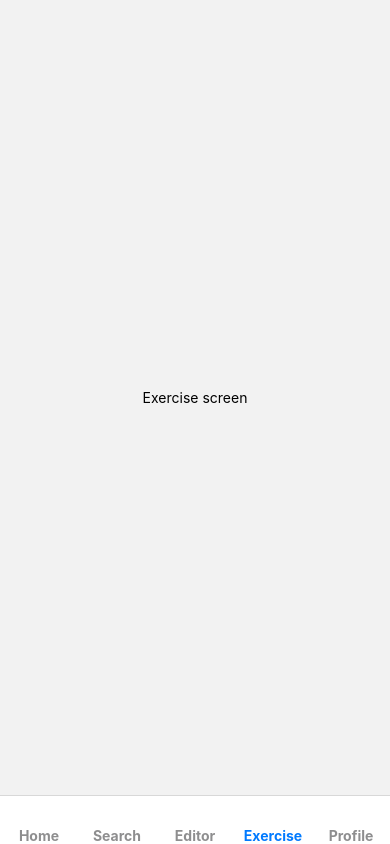
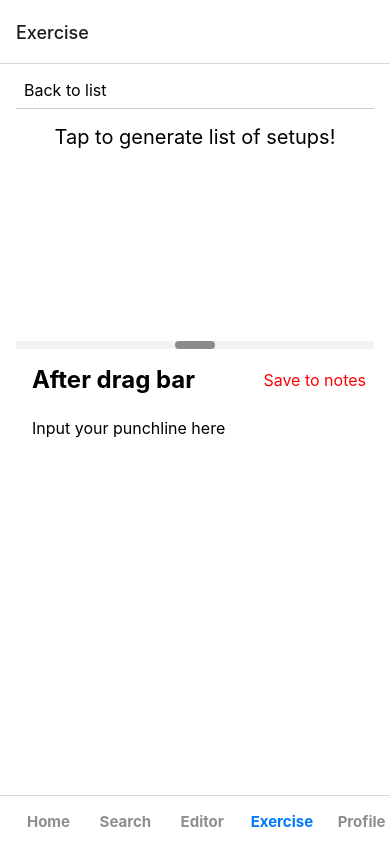
Before and after one commit to Jaringyad/AwesomeProject, a React Native app: screen /Exercise in a window 390 px wide. Built offline with nearby package versions, Linux system fonts and the light colour scheme.

Commit message:
set .env

```diff
--- a/App.tsx
+++ b/App.tsx
@@ -2,7 +2,9 @@ import React from 'react';
 import AppNavigator from './src/navigator/AppNavigator';
 
 const App = () => {
-  return <AppNavigator />;
+  return (
+      <AppNavigator />
+    );
 };
 
 export default App;
--- a/babel.config.js
+++ b/babel.config.js
@@ -1,3 +1,13 @@
 module.exports = {
   presets: ['module:metro-react-native-babel-preset'],
+  plugins: [
+    ["module:react-native-dotenv", {
+      "moduleName": "@env",
+      "path": ".env",
+      "blacklist": null,
+      "whitelist": null,
+      "safe": false,
+      "allowUndefined": true
+    }]
+  ]
 };
--- a/package.json
+++ b/package.json
@@ -38,6 +38,7 @@
     "@tsconfig/react-native": "^3.0.0",
     "@types/react": "^18.0.24",
     "@types/react-draft-wysiwyg": "^1.13.4",
+    "@types/react-native-dotenv": "^0.2.0",
     "@types/react-native-htmlview": "^0.16.0",
     "@types/react-test-renderer": "^18.0.0",
     "babel-jest": "^29.2.1",
@@ -45,6 +46,7 @@
     "jest": "^29.2.1",
     "metro-react-native-babel-preset": "0.76.7",
     "prettier": "^2.4.1",
+    "react-native-dotenv": "^3.4.9",
     "react-test-renderer": "18.2.0",
     "typescript": "4.8.4"
   },
--- a/src/navigator/AppNavigator.tsx
+++ b/src/navigator/AppNavigator.tsx
@@ -2,11 +2,14 @@ import React from 'react';
 import { createBottomTabNavigator } from '@react-navigation/bottom-tabs';
 import { NavigationContainer } from '@react-navigation/native';
 import { StyleSheet } from 'react-native';
+
+
 import HomeScreen from '../screens/HomeScreen';
 import SearchScreen from '../screens/SearchScreen';
 import ExerciseScreen from '../screens/ExerciseScreen';
 import ProfileScreen from '../screens/ProfileScreen';
 import EditorScreen from '../screens/EditorScreen';
+import JokeGeneratorScreen from '../screens/JokeGeneratorScreen';
 
 const Tab = createBottomTabNavigator();
 
@@ -14,12 +17,13 @@ const AppNavigator = () => {
   return (
     <NavigationContainer>
       <Tab.Navigator
-        initialRouteName="Home"
         screenOptions={{
-          headerShown: false,
-          tabBarLabelStyle: styles.label,
-          tabBarIcon: () => null,
-          tabBarStyle: styles.tabBarStyle
+          tabBarLabelPosition: "beside-icon",
+          tabBarLabelStyle: {
+            fontWeight: "700",
+            fontSize: 15
+          },
+          tabBarIconStyle: { display: "none" },
         }}
       >
         <Tab.Screen
@@ -36,7 +40,7 @@ const AppNavigator = () => {
         />
         <Tab.Screen
           name="Exercise"
-          component={ExerciseScreen}
+          component={JokeGeneratorScreen}
         />
         <Tab.Screen
           name="Profile"
@@ -48,12 +52,15 @@ const AppNavigator = () => {
 };
 
 const styles = StyleSheet.create({
-  label: {
+  tabBarLabel: {
+    fontFamily: 'Inter',
     fontSize: 14,
-    fontFamily: 'Inter',
-    fontWeight: 'bold',
+    fontWeight: 'bold'
   },
-  tabBarStyle: {
+  tabBarItem: {
+    display: 'flex',
+    justifyContent: 'center',
+    alignItems: 'center'
   }
 });
 
--- a/src/screens/EditorScreen.tsx
+++ b/src/screens/EditorScreen.tsx
@@ -1,6 +1,7 @@
 import React, { useRef, useState } from 'react';
-import { View, StyleSheet } from 'react-native';
+import { View, StyleSheet, Text } from 'react-native';
 import { RichEditor, RichToolbar } from 'react-native-pell-rich-editor';
+import Header from '../components/NoteEditor/Header'
 
 const EditorScreen = () => {
   const editor = useRef(null);
@@ -15,7 +16,12 @@ const EditorScreen = () => {
   };
 
   return (
+
     <View style={styles.container}>
+      <Header onPressBack={ () => {} } onPressNote={ () => {} }/>
+      <View>
+        <Text style={styles.textInputHeaderText}>After drag bar</Text>
+      </View>
       <RichEditor
         ref={editor}
         style={styles.editor}
@@ -48,6 +54,13 @@ const styles = StyleSheet.create({
   container: {
     flex: 1,
     backgroundColor: '#fff',
+    padding: 16
+  },
+  textInputHeaderText: {
+    color: 'black',
+    fontSize: 24,
+    fontWeight: 'bold',
+    marginLeft: 16,
   },
   editor: {
     flex: 1,
--- a/src/screens/JokeGeneratorScreen.tsx
+++ b/src/screens/JokeGeneratorScreen.tsx
@@ -2,6 +2,8 @@ import React, { useState } from 'react';
 import { View, StyleSheet } from 'react-native';
 import * as Animatable from 'react-native-animatable';
 import { PanResponder } from 'react-native';
+
+import { ChatGPT_ApiKey } from '@env'
 
 import Header from '../components/JokeGenerator/Header';
 import JokeSetup from '../components/JokeGenerator/JokeSetup';
@@ -20,7 +22,7 @@ const MyPage = () => {
 
   const configuration = new Configuration(
     {
-      apiKey: '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',
+      apiKey: ChatGPT_ApiKey,
     }
   );
 
@@ -42,7 +44,6 @@ const MyPage = () => {
     ]
     Only array
     `
-    console.log(prompt);
     try {
       const completion = await openai.createChatCompletion({
         model: "gpt-3.5-turbo",
@@ -128,10 +129,9 @@ const MyPage = () => {
 const styles = StyleSheet.create({
   container: {
     flex: 1,
-    padding: 16,
     backgroundColor: '#FFFFFF',
     fontFamily: 'Inter',
-
+    padding: 16
   },
   centerContent: {
     alignItems: 'center',
```
Also changed, not shown: 2 other files (tests, documents, lock files or other folders).
